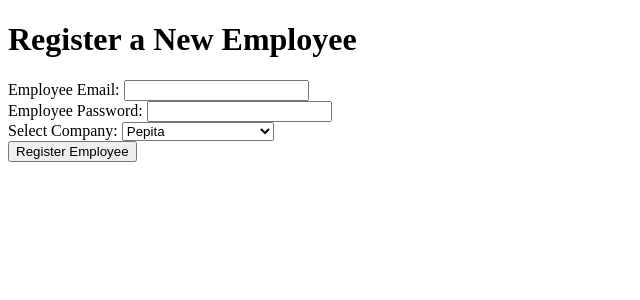
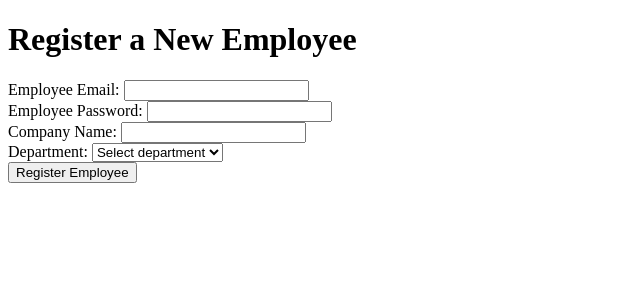
Before and after one commit to SebastianRodriguezds/Final-Year-Project, a Flask app: page /register_employee in a window 1280 px wide. Shown: the top 300 px of the page, without its empty margins (0-640 px from the left). Run offline with Flask 3, Linux system fonts and the light colour scheme.

Commit message:
Login system, HTML structure, and DB setup

```diff
--- a/app.py
+++ b/app.py
@@ -23,6 +23,7 @@ class User(db.Model):
     password = db.Column(db.String(200), nullable=False)
     role = db.Column(db.String(20), nullable=False)  # 'admin' or 'employee'
     company_id = db.Column(db.Integer, db.ForeignKey('company.id'), nullable=False)
+    department = db.Column(db.String(100), nullable=True)
 
 class Consent(db.Model):
     id = db.Column(db.Integer, primary_key=True)
@@ -84,15 +85,32 @@ def register():
 
     return render_template('register.html', sector=sector)
 
+@app.route('/check_company_exists/<company_name>', methods=['GET'])
+def check_company_exists(company_name):
+    # Buscar la empresa en la base de datos (sin importar mayúsculas o minúsculas)
+    company = Company.query.filter(db.func.lower(Company.name) == db.func.lower(company_name)).first()
+
+    # Retornar un JSON con la información de si la empresa existe o no
+    if company:
+        return {"exists": True}
+    else:
+        return {"exists": False}
+
+
 @app.route('/register_employee', methods=['GET', 'POST'])
 def register_employee():
     if request.method == 'POST':
         email = request.form['email']
         password = request.form['password']
-        company_id = request.form['company_id']
+        company_name = request.form['company_name']
+        department = request.form['department']
 
         # Verifica que la empresa exista
-        company = Company.query.get_or_404(company_id)
+        company = Company.query.filter(db.func.lower(Company.name) == db.func.lower(company_name)).first()
+
+        if not company:
+            flash("Company does not exist.", "danger")
+            return redirect(url_for('register_employee'))
         print(f"Empresa encontrada: {company.name}")
 
         # Validation empty fields
@@ -108,7 +126,8 @@ def register_employee():
 
         # Crea el usuario
         hashed_password = generate_password_hash(password, method='pbkdf2:sha256')
-        new_user = User(email=email, password=hashed_password, role='employee', company_id=company.id)
+        new_user = User(email=email, password=hashed_password, role='employee', company_id=company.id,
+        department=department)
         db.session.add(new_user)
         try:
           db.session.commit()
--- a/templates/register_employee.html
+++ b/templates/register_employee.html
@@ -4,68 +4,60 @@
     <meta charset="UTF-8">
     <meta name="viewport" content="width=device-width, initial-scale=1.0">
     <title>Register Employee</title>
+    <script>
+        // Función para verificar si la empresa existe
+        function checkCompanyExists() {
+            const companyName = document.getElementById("company_name").value.trim();
+
+            if (companyName === "") {
+                alert("Please enter a company name.");
+                return;
+            }
+
+            fetch(`/check_company_exists/${companyName}`)
+                .then(response => response.json())
+                .then(data => {
+                    if (!data.exists) {
+                        alert("Company does not exist.");
+                    }
+                })
+                .catch(error => {
+                    console.error("Error:", error);
+                    alert("Error checking company existence.");
+                });
+        }
+    </script>
 </head>
 <body>
     <h1>Register a New Employee</h1>
-    <form action="{{ url_for('register_employee') }}" method="POST">
+    <form action="{{ url_for('register_employee') }}" method="POST" onsubmit="return validateForm()">
         <label for="email">Employee Email:</label>
         <input type="email" id="email" name="email" required>
         <br>
+
         <label for="password">Employee Password:</label>
         <input type="password" id="password" name="password" required>
         <br>
-        <label for="company_id">Select Company:</label>
-        <select name="company_id" required>
-            {% for company in companies %}
-                <option value="{{ company.id }}">{{ company.name }}</option>
-            {% endfor %}
+
+        <!-- Campo para ingresar el nombre de la empresa -->
+        <label for="company_name">Company Name:</label>
+        <input type="text" id="company_name" name="company_name" onblur="checkCompanyExists()" required>
+        <br>
+
+        <!-- Campo para seleccionar el Departamento -->
+        <label for="department">Department:</label>
+        <select name="department" id="department" required>
+            <option value="" disabled selected>Select department</option>
+            <option value="Marketing">Marketing</option>
+            <option value="Sales">Sales</option>
+            <option value="HR">HR</option>
+            <option value="Development">Development</option>
+            <option value="Operations">Operations</option>
+            <!-- Agregar más opciones según sea necesario -->
         </select>
         <br>
+
         <button type="submit">Register Employee</button>
     </form>
-
-
-    <script>
-        function validateForm(){
-            let email = document.getElementById("email").value;
-            let password = document.getElementById("password").value;
-            let confirm_password = document.getElementById("confirm_password").value;
-            let companyName = document.getElementById("company_name").value;
-            let numberEmployees = document.getElementById("number_employees").value;
-
-            // Verificar que todos los campos estén llenos
-            if (email === "" || password === "" || confirm_password === "" || companyName === "" || numberEmployees === ""){
-                alert("Please fill in all fields.");
-                return false;
-            }
-
-            // Verificar que las contraseñas coincidan
-            if (password !== confirm_password){
-                alert("Passwords do not match.");
-                return false;
-            }
-
-            // Verificar que la longitud de la contraseña sea al menos 8 caracteres
-            if (password.length < 8){
-                alert("Password must be at least 8 characters long.");
-                return false;
-            }
-
-            // Validación de email con expresión regular
-            let emailPattern = /^[a-zA-Z0-9._%+-]+@[a-zA-Z0-9.-]+\.[a-zA-Z]{2,4}$/;
-            if (!emailPattern.test(email)) {
-                alert("Please enter a valid email address.");
-                return false;
-            }
-
-            // Validar que el número de empleados sea un número positivo
-            if (numberEmployees <= 0){
-                alert("Number of employees must be a positive integer.");
-                return false;
-            }
-
-            return true;
-        }
-    </script>
 </body>
 </html>
```
Also changed, not shown: app.db (deleted), instance/app.db.
